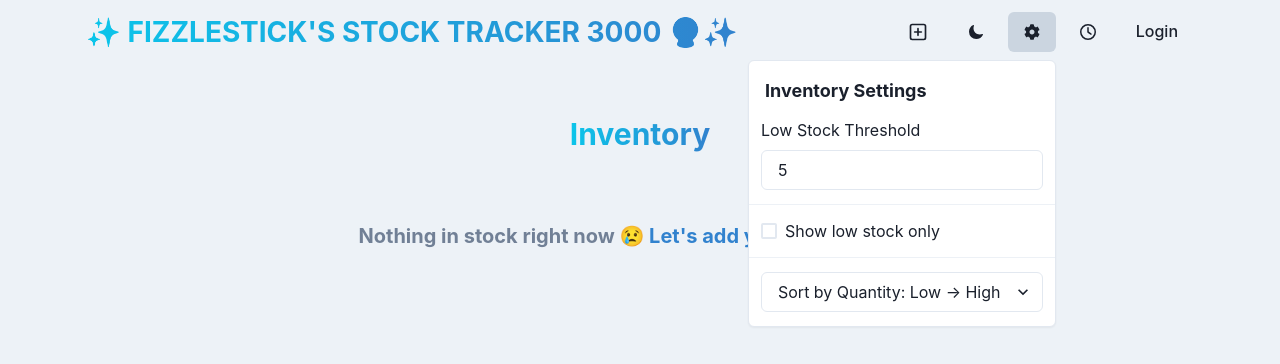
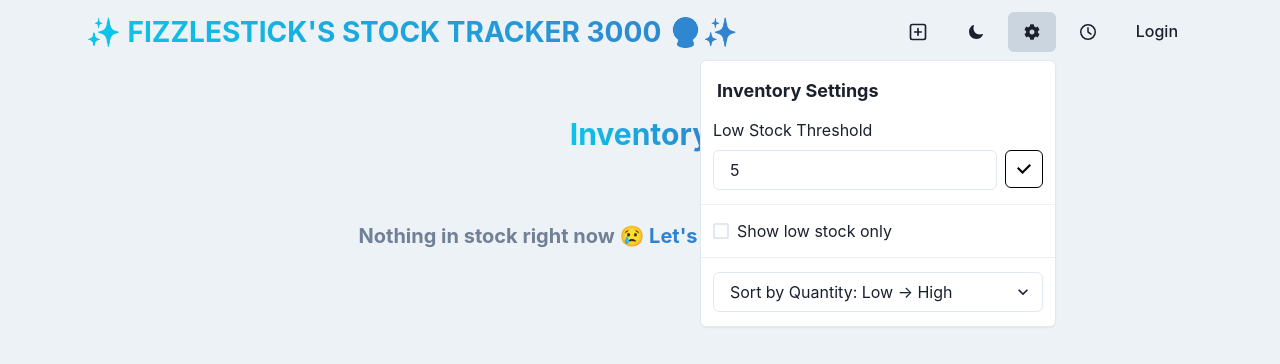
Before and after one commit to Peter-Pander/fizzlesticks-stock-tracker-3000, a React (Vite) app in the folder frontend/: page / in a window 1280 px wide. Both pictures are taken after a click on the button 1031 px from the left and 32 px from the top of the page. Shown: the top 364 px of the page. Built offline with nearby package versions, Linux system fonts and the light colour scheme.

Commit message:
Add Save button to persist low stock threshold setting
- Added confirm button in Navbar Inventory Settings menu
- Calls saveLowStockThreshold to store value in localStorage
- Prevents threshold from resetting to default on refresh

```diff
--- a/frontend/src/components/Navbar.jsx
+++ b/frontend/src/components/Navbar.jsx
@@ -21,7 +21,7 @@ import {
   Link as ChakraLink,
 } from "@chakra-ui/react";
 import { Link, useNavigate } from "react-router-dom";
-import { PlusSquareIcon } from "@chakra-ui/icons";
+import { PlusSquareIcon, CheckIcon } from "@chakra-ui/icons";
 import { IoMoon } from "react-icons/io5";
 import { LuSun } from "react-icons/lu";
 import { FaCog, FaUser } from "react-icons/fa";
@@ -52,6 +52,7 @@ const Navbar = () => {
     setSortOrder,
     lowStockThreshold,
     setLowStockThreshold,
+    saveLowStockThreshold,
   } = useInventorySettings();
 
   // Helper to confirm threshold
@@ -142,6 +143,7 @@ const Navbar = () => {
                     <Text fontSize="md" alignSelf="flex-start">
                       Low Stock Threshold
                     </Text>
+                    <Flex gap={2} w="full">
                       <Input
                         placeholder="Threshold"
                         type="number"
@@ -154,6 +156,30 @@ const Navbar = () => {
                         _focus={{ bg: "transparent", boxShadow: "none" }}
                         _active={{ bg: "transparent" }}
                       />
+                      <Button
+                        onClick={(e) => {
+                          e.stopPropagation();
+                          saveLowStockThreshold(); // ✅ save to localStorage
+                          toast({
+                            title: "Threshold saved",
+                            description: `Saved as ${lowStockThreshold}`,
+                            status: "success",
+                            duration: 2000,
+                            isClosable: true,
+                          });
+                        }}
+                        size="sm"
+                        variant="outline"
+                        h="38px"
+                        minW="38px"
+                        border="1px"
+                        borderColor="black"
+                        _hover={{ borderColor: "black", bg: "transparent" }}
+                        _focus={{ borderColor: "black", boxShadow: "none" }}
+                      >
+                        <CheckIcon color="black" />
+                      </Button>
+                    </Flex>
                   </VStack>
                 </MenuItem>
 
--- a/frontend/src/context/InventorySettingsContext.jsx
+++ b/frontend/src/context/InventorySettingsContext.jsx
@@ -1,4 +1,3 @@
-// src/context/InventorySettingsContext.jsx
 import React, { createContext, useContext, useState } from "react";
 
 const InventorySettingsContext = createContext();
@@ -6,7 +5,15 @@ const InventorySettingsContext = createContext();
 export const InventorySettingsProvider = ({ children }) => {
   const [showLowStockOnly, setShowLowStockOnly] = useState(false);
   const [sortOrder, setSortOrder] = useState("lowToHigh");
-  const [lowStockThreshold, setLowStockThreshold] = useState("5"); // Store as a string
+
+  // Load initial threshold from localStorage or default to "5"
+  const initialThreshold = localStorage.getItem("lowStockThreshold") || "5";
+  const [lowStockThreshold, setLowStockThreshold] = useState(initialThreshold);
+
+  // Save to localStorage manually
+  const saveLowStockThreshold = () => {
+    localStorage.setItem("lowStockThreshold", lowStockThreshold);
+  };
 
   return (
     <InventorySettingsContext.Provider
@@ -17,6 +24,7 @@ export const InventorySettingsProvider = ({ children }) => {
         setSortOrder,
         lowStockThreshold,
         setLowStockThreshold,
+        saveLowStockThreshold,
       }}
     >
       {children}
```
Also changed, not shown: frontend/src/components/LowStockSettings.jsx (+14 -9 lines). Lines whose indentation alone changed are shown as unchanged.
